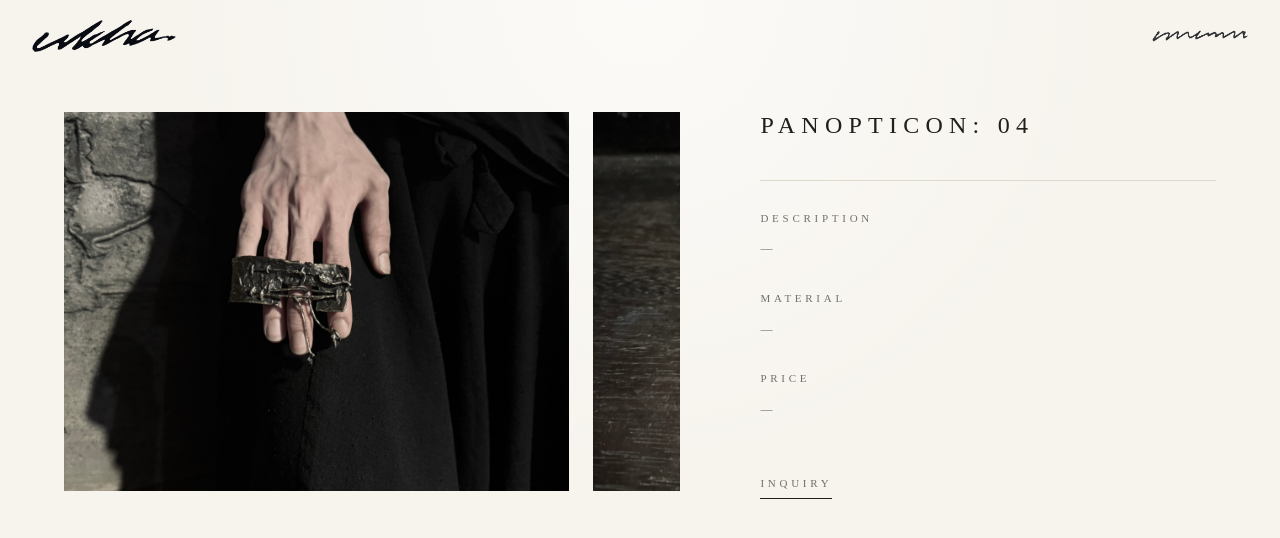
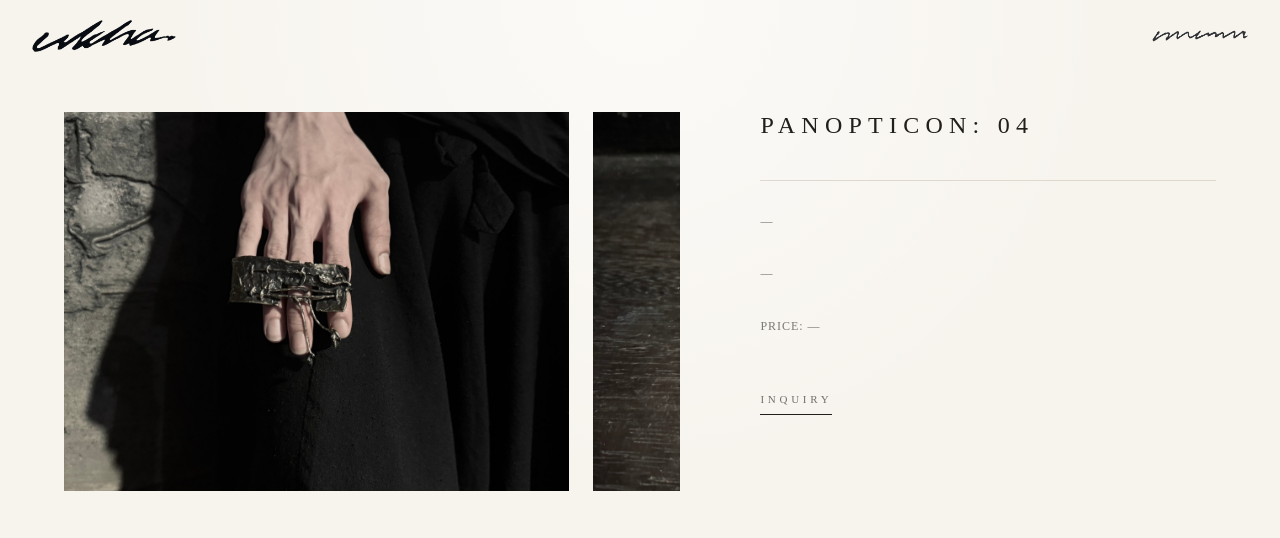
Before and after one commit to jordy9090/ukha-showroom, a Next.js app: page /piece/collection-02-piece-01 in a window 1280 px wide. Shown: the top 538 px of the page. Built offline with nearby package versions, Linux system fonts and the light colour scheme.

Commit message:
Simplify artwork detail labels

```diff
--- a/src/app/piece/[id]/page.tsx
+++ b/src/app/piece/[id]/page.tsx
@@ -38,22 +38,13 @@ export default async function PieceDetailPage(props: PageProps<"/piece/[id]">) {
 
           <div className="mt-10 space-y-7 border-t border-[var(--line)] pt-7">
             <section>
-              <h2 className="ukha-caption mb-2">
-                description
-              </h2>
               <p className="ukha-note">{piece.description || "—"}</p>
             </section>
             <section>
-              <h2 className="ukha-caption mb-2">
-                material
-              </h2>
               <p className="ukha-note">{piece.material || "—"}</p>
             </section>
             <section>
-              <h2 className="ukha-caption mb-2">
-                price
-              </h2>
-              <p className="ukha-note">{piece.price || "—"}</p>
+              <p className="ukha-note">PRICE: {piece.price || "—"}</p>
             </section>
           </div>
 
```
